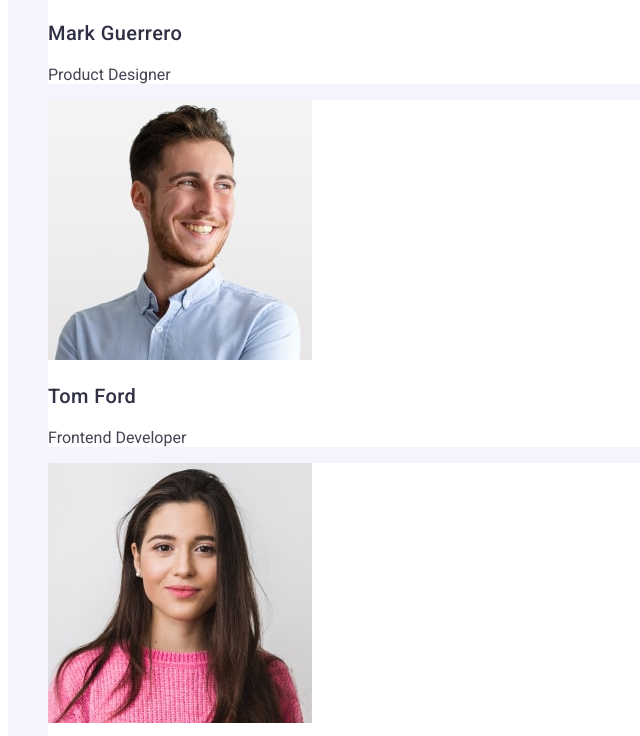
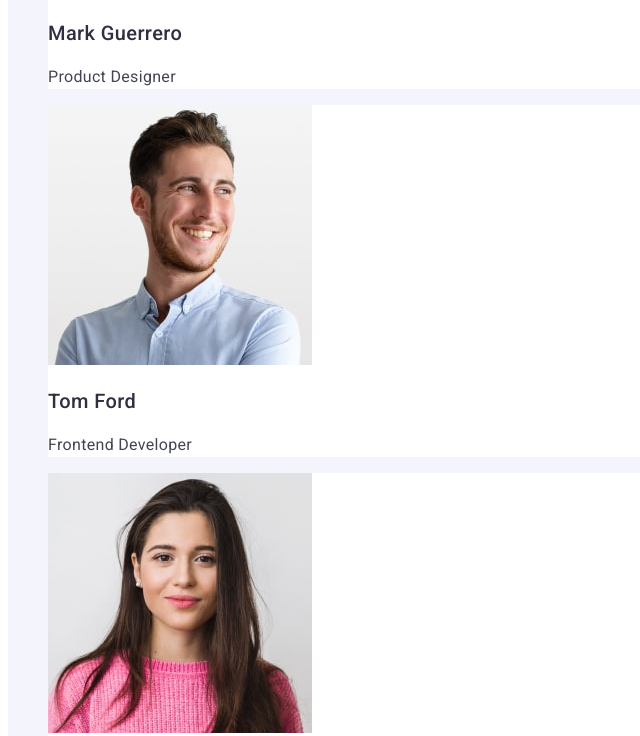
Before and after one commit to vitalii-kravchenko-edu/goit-markup-hw-02, a plain HTML site: page index.html in a window 1280 px wide. Shown: the part 2170-2906 px from the top of the page, without its empty margins (0-640 px from the left). Drawn offline with Linux system fonts and the light colour scheme.

Commit message:
hw2-fix8

```diff
--- a/css/styles.css
+++ b/css/styles.css
@@ -143,6 +143,11 @@ body {
   color: var(--primary-dark-color);
 }
 
+.team-member-position {
+  line-height: 1.5;
+  letter-spacing: 0.02em;
+}
+
 .footer-section {
   background: var(--primary-dark-color);
 }
@@ -181,6 +186,6 @@ body {
 
 .project-card-desc {
   line-height: 1.5;
-  letter-spacing: 0.32px;
+  letter-spacing: 0.02em;
   color: var(--primary-text-color);
 }
```
